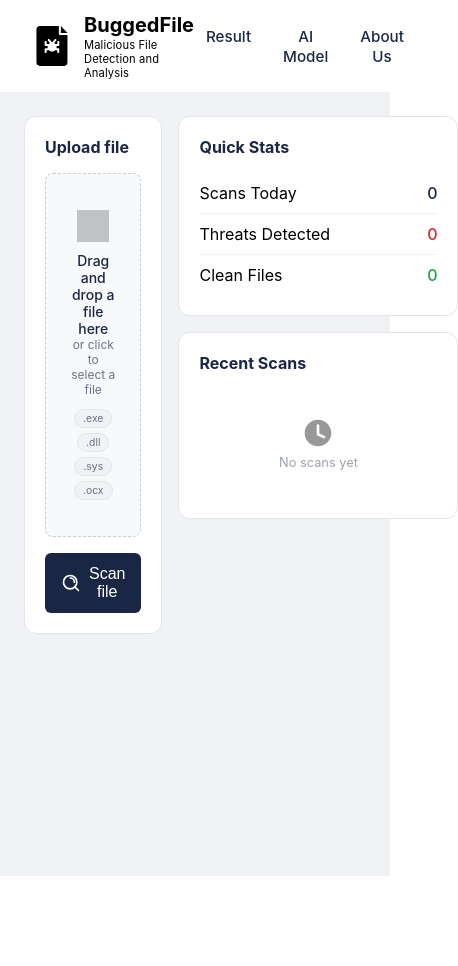
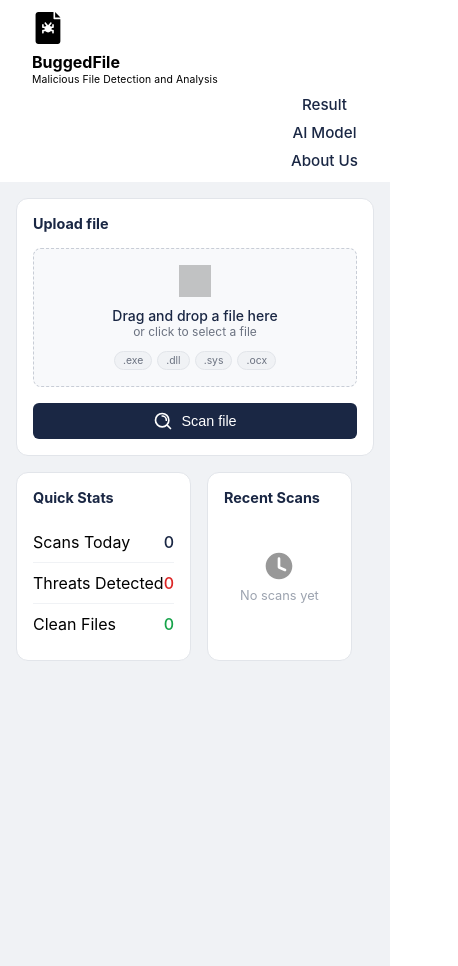
Before and after one commit to J22037321/BuggedFile-COS30049-Project, a React (Create React App) app in the folder react-mui-demo/: page / in a window 390 px wide. Shown: the whole page, 458 px wide, since content can reach past the window. Before the commit the page ends 876 px from the top, so only its background shows below. Built offline with nearby package versions, Linux system fonts and the light colour scheme; grey boxes are pictures that could not be loaded.

Commit message:
Latest Frontend

```diff
--- a/react-mui-demo/src/App.css
+++ b/react-mui-demo/src/App.css
@@ -427,3 +427,112 @@ h2 {
     transform: rotate(360deg);
   }
 }
+
+/* Tablet (portrait & landscape, ~768px to 1024px) */
+@media (max-width: 1024px) {
+  .App-content {
+    grid-template-columns: 1fr; /* stack main + sidebar vertically */
+  }
+
+  .App-sidebar {
+    flex-direction: row; /* show stats + recent scans side by side */
+    gap: 1rem;
+  }
+
+  .App-results-text {
+    width: 100%; /* allow result box text to expand */
+  }
+
+  .chart {
+    width: 100%; /* charts take full width */
+  }
+}
+
+/* Mobile (phones, ~480px to 767px) */
+@media (max-width: 767px) {
+  .App-header {
+    flex-direction: column;
+    align-items: flex-start;
+    gap: 0.5rem;
+  }
+
+  .App-nav > ul {
+    flex-direction: column;
+    gap: 0.5rem;
+  }
+
+  .App-main {
+    padding: 1rem;
+  }
+
+  .App-content {
+    grid-template-columns: 1fr; /* single column */
+  }
+
+  .App-card {
+    padding: 1rem;
+  }
+
+  h2 {
+    font-size: 0.9rem;
+  }
+
+  .App-result-box {
+    flex-direction: column;
+    align-items: flex-start;
+  }
+
+  .App-results-text {
+    width: 100%;
+  }
+
+  .chartTitle {
+    font-size: 1rem;
+  }
+
+  .chart {
+    padding: 1rem;
+    width: 100%;
+  }
+
+  .App-apidll-box {
+    margin-left: 0;
+    flex-direction: column;
+    gap: 0.5rem;
+  }
+
+  .App-apidll {
+    width: 100%;
+    margin-top: 1rem;
+  }
+}
+
+/* Small mobile (extra small, <480px) */
+@media (max-width: 480px) {
+  .App-header > img {
+    height: 2rem;
+    width: 2rem;
+  }
+
+  .App-title > h1 {
+    font-size: 1rem;
+  }
+
+  .App-title > p {
+    font-size: 0.65rem;
+  }
+
+  .App-scan-button {
+    font-size: 0.9rem;
+    padding: 0.5rem;
+  }
+
+  .App-results-text {
+    gap: 0.25rem;
+  }
+
+  .App-good-result,
+  .App-bad-result {
+    font-size: 1.2rem;
+  }
+}
```
